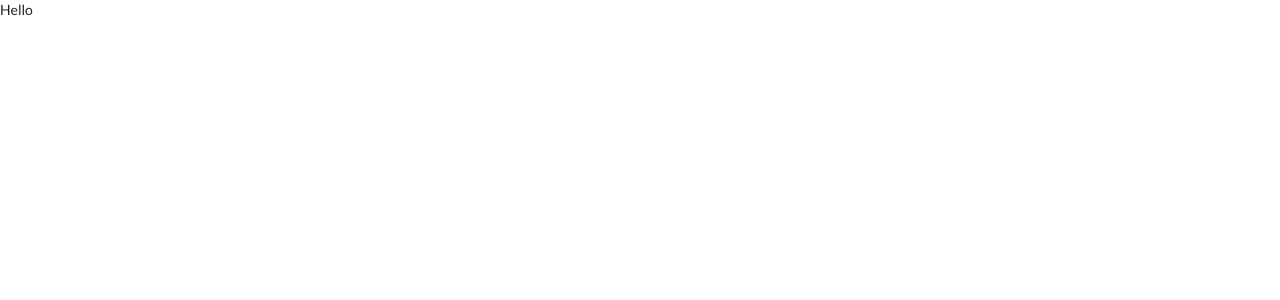
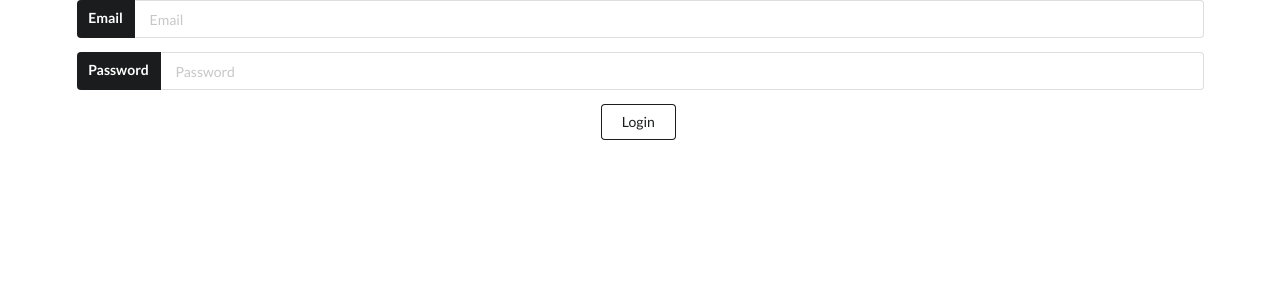
Before and after one commit to mahimadahiya/pythonplayground, a React (Create React App) app: page / in a window 1280 px wide. Shown: the top 300 px of the page. Built offline with nearby package versions, Linux system fonts and the light colour scheme.

Commit message:
Add login and authentication system.
Signed-off-by: gauraV <gauravsaini964@gmail.com>

```diff
--- a/package.json
+++ b/package.json
@@ -6,6 +6,7 @@
     "axios": "^0.18.0",
     "lodash": "^4.17.11",
     "react": "^16.8.6",
+    "react-cookie": "^4.0.0",
     "react-dom": "^16.8.6",
     "react-redux": "^7.0.3",
     "react-router": "^5.0.0",
--- a/src/actions/index.js
+++ b/src/actions/index.js
@@ -0,0 +1,16 @@
+import authApi from '../apis/login'
+import qs from 'querystring'
+
+
+
+export const loginUser = (formValues) => async dispatch => {
+  const response = await authApi.post("/v2/accounts/auth/signin/", qs.stringify(formValues));
+  dispatch({ type:"LOGIN_USER",  payload: response.data})
+}
+
+export const setUserAuthValue = (formValues) => {
+  return {
+    type: "SET_USER_AUTH",
+    payload: formValues
+  };
+};
--- /dev/null
+++ b/src/apis/login.js
@@ -0,0 +1,8 @@
+import axios from 'axios'
+
+export default axios.create({
+  baseURL: "https://services.iaugmentor.com",
+  headers: {
+    key: "TcS99L07QkDezB5n4Qdw",
+  }
+});
--- a/src/components/App.js
+++ b/src/components/App.js
@@ -1,12 +1,57 @@
-import React from 'react'
+import React from "react";
+import Login from "./Login";
+import history from "../history";
+import TrackList from "./ModuleTracks/TrackList";
+import { Route, Router, Switch } from "react-router-dom";
+import { connect } from "react-redux";
+import { withCookies } from "react-cookie";
+import { setUserAuthValue } from "../actions";
+class App extends React.Component {
 
-export default class App extends React.Component{
+  AuthCheck = () => {
+    const { cookies } = this.props.cookies;
+
+    if (!cookies.isSignedIn){
+      console.log("1")
+      return <Login cookies={this.props.cookies} />;
+    }
+    if (!this.props.userAuth.isSignedIn) {
+      console.log("2");
+      this.props.setUserAuthValue(cookies);
+    }
+    if (cookies.isSignedIn && this.props.userAuth.isSignedIn){
+      console.log("3");
+      return <TrackList />;
+    }
+
+  };
 
   render() {
-    return(
-      <div>
-        Hello
+    return (
+      <div className="ui container">
+        <Router history={history}>
+          <div>
+            <Switch>
+              <Route
+                path="/login"
+                exact
+                render={() => <Login cookies={this.props.cookies} />}
+              />
+              <Route path="/" exact render={() => this.AuthCheck()} />
+            </Switch>
+          </div>
+        </Router>
       </div>
-    )
+    );
   }
 }
+
+const mapStateToProps = (state, ownProps) => {
+  return { userAuth: state.userAuth, cookies: ownProps.cookies };
+};
+
+const wrappedApp = connect(
+  mapStateToProps,
+  { setUserAuthValue }
+)(App);
+export default withCookies(wrappedApp);
--- /dev/null
+++ b/src/components/Login.js
@@ -0,0 +1,109 @@
+import React from "react";
+import { loginUser } from "../actions";
+import { connect } from "react-redux";
+import { Field, reduxForm } from "redux-form";
+import history from "../history";
+
+class Login extends React.Component {
+  renderError({ error, touched }) {
+    if (touched && error) {
+      return (
+        <div className="ui error message">
+          <div className="item">{error}</div>
+        </div>
+      );
+    }
+  }
+
+  setCookies = () => {
+    console.log(this.props);
+    const { cookies } = this.props;
+    const {
+      Authorization,
+      isSignedIn,
+      userId,
+      userEmail,
+      userName
+    } = this.props.userAuth;
+    cookies.set("Authorization", Authorization, { path: "/" });
+    cookies.set("isSignedIn", isSignedIn, { path: "/" });
+    cookies.set("userId", userId, { path: "/" });
+    cookies.set("userEmail", userEmail, { path: "/" });
+    cookies.set("userName", userName, { path: "/" });
+  };
+
+  componentWillMount() {
+    console.log(this.props);
+    if (this.props.userAuth.isSignedIn) {
+      this.setCookies();
+      history.push("/");
+    }
+  }
+
+  componentDidUpdate = () => {
+    if (this.props.userAuth.isSignedIn) {
+      this.setCookies();
+      history.push("/");
+    }
+  };
+
+  renderInput = ({ input, label, meta }) => {
+    return (
+      <div className="field">
+        <div className="ui labeled input">
+          <div className="ui black label label">{label}</div>
+          <input {...input} placeholder={label} />
+          {this.renderError(meta)}
+        </div>
+      </div>
+    );
+  };
+
+  onSubmit = formValues => {
+    this.props.loginUser(formValues);
+  };
+
+  render() {
+    return (
+      <div className="ui center aligned container">
+        <form
+          className="ui form error"
+          onSubmit={this.props.handleSubmit(this.onSubmit)}
+        >
+          <Field name="email" component={this.renderInput} label="Email" />
+          <Field
+            name="password"
+            component={this.renderInput}
+            label="Password"
+          />
+          <button className="ui black basic button">Login</button>
+        </form>
+      </div>
+    );
+  }
+}
+
+const validate = formValues => {
+  const errors = {};
+  if (!formValues.email) {
+    errors.email = "Email is mandatory";
+  }
+  if (!formValues.password) {
+    errors.password = "Please enter password";
+  }
+  return errors;
+};
+
+const mapStateToProps = (state, ownProps) => {
+  return { userAuth: state.userAuth, cookies: ownProps.cookies };
+};
+
+const formWrapped = reduxForm({
+  form: "loginForm",
+  validate: validate
+})(Login);
+
+export default connect(
+  mapStateToProps,
+  { loginUser }
+)(formWrapped);
--- /dev/null
+++ b/src/components/ModuleTracks/TrackList.js
@@ -0,0 +1,8 @@
+import React from 'react'
+
+export default class TrackList extends React.Component{
+  render() {
+    console.log("tracklist")
+    return <div> Try this out </div>
+  }
+}
--- /dev/null
+++ b/src/history.js
@@ -0,0 +1,3 @@
+import { createBrowserHistory } from "history";
+
+export default createBrowserHistory();
--- a/src/index.js
+++ b/src/index.js
@@ -3,6 +3,7 @@ import ReactDOM from "react-dom";
 import { Provider } from "react-redux";
 import { createStore, applyMiddleware, compose } from "redux";
 import thunk from "redux-thunk";
+import { CookiesProvider } from "react-cookie";
 
 import reducers from "./reducers";
 import App from "./components/App";
@@ -11,8 +12,10 @@ const composeEnhancers = window.__REDUX_DEVTOOLS_EXTENSION_COMPOSE__ || compose;
 const store = createStore(reducers, composeEnhancers(applyMiddleware(thunk)));
 
 ReactDOM.render(
-  <Provider store={store}>
-    <App />
-  </Provider>,
+  <CookiesProvider>
+    <Provider store={store}>
+      <App />
+    </Provider>
+  </CookiesProvider>,
   document.getElementById("root")
 );
--- /dev/null
+++ b/src/reducers/authReducer.js
@@ -0,0 +1,41 @@
+const INITIAL_STATE = {
+  isSignedIn: null,
+  userId: null,
+  Authorization: "null",
+  userName: "",
+  userEmail: ""
+};
+
+export default (state = INITIAL_STATE, action) => {
+  switch (action.type) {
+    case "LOGIN_USER":
+      return {
+        ...state,
+        isSignedIn: true,
+        userId: action.payload.user.id,
+        userName: action.payload.user.name,
+        userEmail: action.payload.user.Email,
+        Authorization: action.payload.token
+      };
+    case "SET_USER_AUTH":
+      return {
+        ...state,
+        isSignedIn: true,
+        userId: action.payload.userId,
+        userName: action.payload.userName,
+        userEmail: action.payload.userEmail,
+        Authorization: action.payload.Authorization
+      };
+    case "LOGOUT_USER":
+      return {
+        ...state,
+        isSignedIn: false,
+        userId: null,
+        userName: "",
+        userEmail: "",
+        Authorization: ""
+      };
+    default:
+      return state;
+  }
+};
--- a/src/reducers/index.js
+++ b/src/reducers/index.js
@@ -1,6 +1,8 @@
 import { combineReducers } from "redux";
 import { reducer as formReducer } from "redux-form";
+import authReducer from './authReducer'
 
 export default combineReducers({
-  form: formReducer
+  form: formReducer,
+  userAuth: authReducer
 });
```
Also changed, not shown: 1 other file (tests, documents, lock files or other folders).
